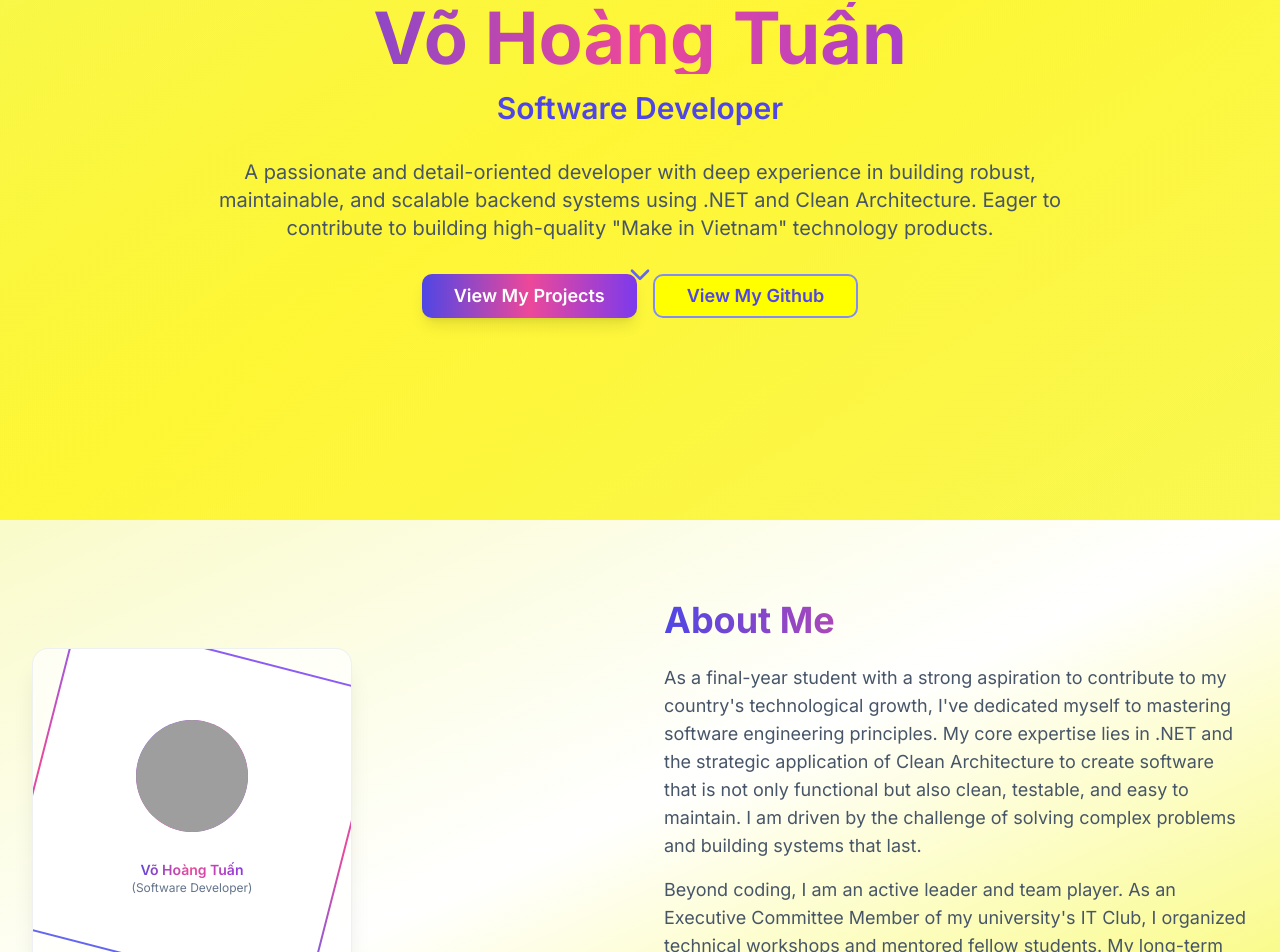
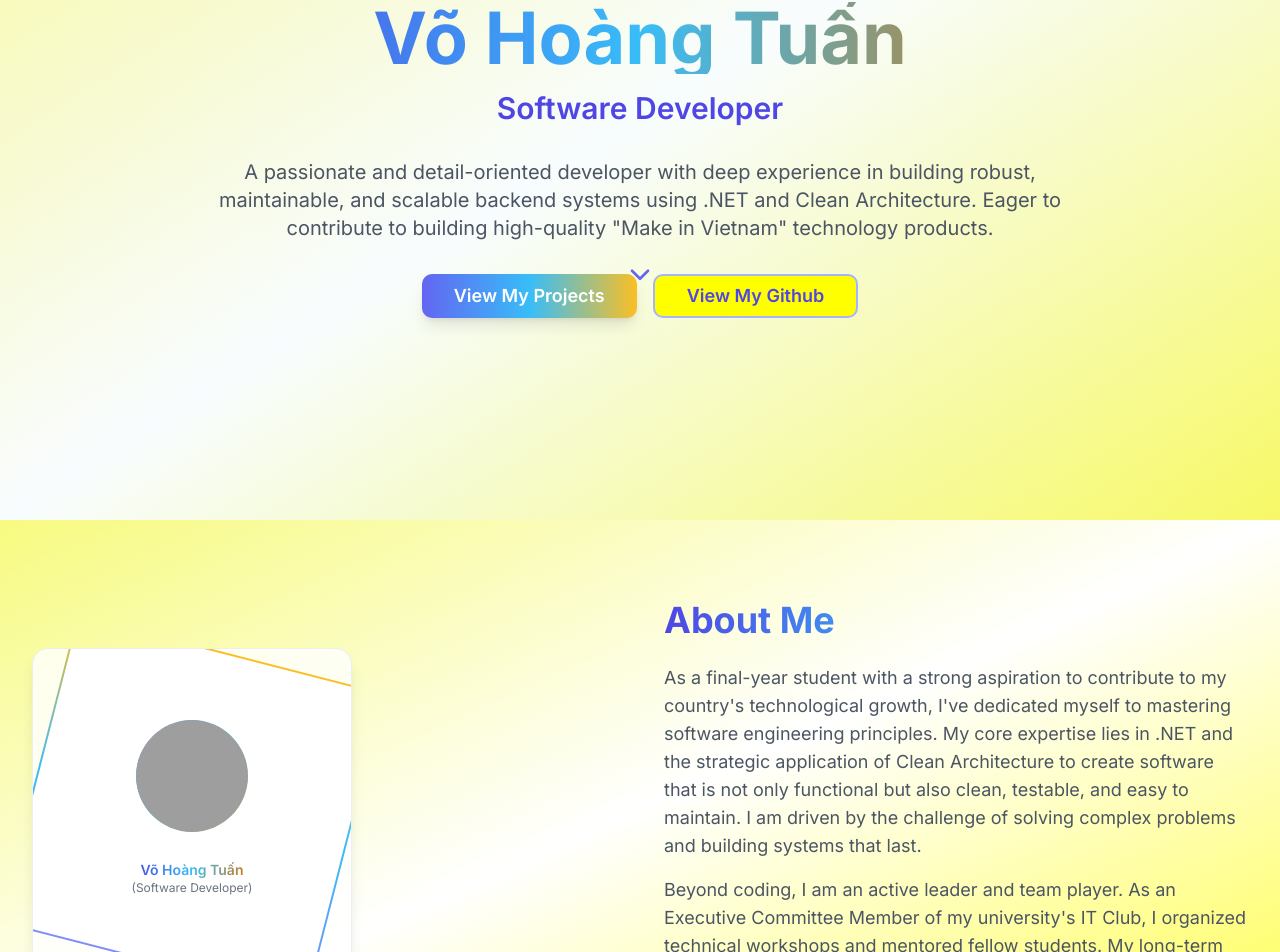
Before and after one commit to Vohoangtuanhdhtdm/code-path-forward, a React (Vite) app: page / in a window 1280 px wide. Shown: the part 280-1232 px from the top of the page. Built offline with nearby package versions, Linux system fonts and the light colour scheme; grey boxes are pictures that could not be loaded.

Commit message:
Refactor: Update color scheme
Redesign the website's color palette for a more modern, harmonious, and aesthetically pleasing look, using a light gray/off-white base with soft indigo, calm blue, and warm beige accents.

```diff
--- a/src/components/AboutSection.tsx
+++ b/src/components/AboutSection.tsx
@@ -8,7 +8,7 @@ const AboutSection = () => {
   const isInView = useInView(ref, { once: true, amount: 0.2 });
 
   return (
-    <section id="about" className="py-20 section-padding bg-gradient-to-br from-slate-50/80 via-white to-indigo-50/40" ref={ref}>
+    <section id="about" className="py-20 section-padding bg-gradient-to-br from-blue-50/50 via-white to-amber-50/30" ref={ref}>
       <div className="container-width">
         <div className="grid lg:grid-cols-2 gap-12 items-center">
           {/* Profile Image */}
@@ -26,7 +26,7 @@ const AboutSection = () => {
               <div className="w-80 h-80 glass-effect rounded-2xl flex items-center justify-center relative overflow-hidden">
                 {/* Animated border */}
                 <motion.div
-                  className="absolute inset-0 bg-gradient-to-r from-indigo-500 via-pink-500 to-violet-500 rounded-2xl"
+                  className="absolute inset-0 bg-gradient-to-r from-indigo-400 via-sky-400 to-amber-400 rounded-2xl"
                   animate={{ rotate: 360 }}
                   transition={{ duration: 8, repeat: Infinity, ease: "linear" }}
                   style={{ padding: "2px" }}
@@ -34,9 +34,9 @@ const AboutSection = () => {
                   <div className="w-full h-full bg-white rounded-2xl" />
                 </motion.div>
 
-                <div className="relative z-10 text-center text-slate-600 p-6">
+                <div className="relative z-10 text-center text-gray-600 p-6">
                   <motion.div
-                    className="w-28 h-28 bg-gradient-to-br from-indigo-500 via-pink-500 to-violet-500 rounded-full mx-auto mb-7 flex items-center justify-center overflow-hidden"
+                    className="w-28 h-28 bg-gradient-to-br from-indigo-400 via-sky-400 to-amber-400 rounded-full mx-auto mb-7 flex items-center justify-center overflow-hidden"
                     whileHover={{ rotate: 360 }}
                     transition={{ duration: 0.8 }}
                   >
@@ -47,7 +47,7 @@ const AboutSection = () => {
                     />
                   </motion.div>
                   <p className="text-sm font-semibold gradient-text">Võ Hoàng Tuấn</p>
-                  <p className="text-xs text-slate-500">(Software Developer)</p>
+                  <p className="text-xs text-gray-500">(Software Developer)</p>
                 </div>
               </div>
             </motion.div>
@@ -69,7 +69,7 @@ const AboutSection = () => {
               About Me
             </motion.h2>
 
-            <div className="space-y-4 text-slate-600 leading-relaxed">
+            <div className="space-y-4 text-gray-600 leading-relaxed">
               <motion.p
                 className="text-lg"
                 initial={{ opacity: 0, y: 20 }}
--- a/src/components/HeroSection.tsx
+++ b/src/components/HeroSection.tsx
@@ -18,10 +18,10 @@ const HeroSection = () => {
   return (
     <section
       id="hero"
-      className="min-h-screen flex items-center justify-center section-padding pt-20 relative overflow-hidden bg-gradient-to-br from-indigo-50/30 via-pink-50/20 to-violet-50/30"
+      className="min-h-screen flex items-center justify-center section-padding pt-20 relative overflow-hidden bg-gradient-to-br from-gray-50/60 via-white to-blue-50/40"
     >
       {/* Animated background gradient */}
-      <div className="absolute inset-0 gradient-bg opacity-60" />
+      <div className="absolute inset-0 gradient-bg opacity-70" />
 
       <div className="container-width relative z-10">
         <div className="text-center space-y-8">
@@ -50,7 +50,7 @@ const HeroSection = () => {
           </motion.div>
 
           <motion.p
-            className="text-lg md:text-xl text-slate-600 max-w-4xl mx-auto leading-relaxed"
+            className="text-lg md:text-xl text-gray-600 max-w-4xl mx-auto leading-relaxed"
             initial={{ opacity: 0, y: 30 }}
             animate={{ opacity: 1, y: 0 }}
             transition={{ duration: 0.8, delay: 0.6 }}
@@ -73,7 +73,7 @@ const HeroSection = () => {
             >
               <Button
                 size="lg"
-                className="px-8 py-3 text-lg bg-gradient-to-r from-indigo-600 via-pink-500 to-violet-600 hover:from-indigo-700 hover:via-pink-600 hover:to-violet-700 shadow-lg text-white font-semibold"
+                className="px-8 py-3 text-lg bg-gradient-to-r from-indigo-500 via-sky-400 to-amber-400 hover:from-indigo-600 hover:via-sky-500 hover:to-amber-500 shadow-lg text-white font-semibold"
                 onClick={() => scrollToSection("projects")}
               >
                 View My Projects
@@ -86,7 +86,7 @@ const HeroSection = () => {
               <Button
                 variant="outline"
                 size="lg"
-                className="px-8 py-3 text-lg border-2 border-indigo-400 text-indigo-600 hover:bg-indigo-50 font-semibold"
+                className="px-8 py-3 text-lg border-2 border-indigo-300 text-indigo-600 hover:bg-indigo-50 font-semibold"
                 onClick={downloadCV}
               >
                 View My Github
--- a/src/components/ParticlesBackground.tsx
+++ b/src/components/ParticlesBackground.tsx
@@ -50,13 +50,13 @@ const ParticlesBackground = () => {
         },
         particles: {
           color: {
-            value: ["#4f46e5", "#ec4899", "#7c3aed"],
+            value: ["#4f46e5", "#38bdf8", "#a98467"],
           },
           links: {
             color: "#4f46e5",
             distance: 150,
             enable: true,
-            opacity: 0.15,
+            opacity: 0.12,
             width: 1,
           },
           move: {
@@ -66,7 +66,7 @@ const ParticlesBackground = () => {
               default: "bounce",
             },
             random: false,
-            speed: 0.6,
+            speed: 0.5,
             straight: false,
           },
           number: {
@@ -74,10 +74,10 @@ const ParticlesBackground = () => {
               enable: true,
               area: 800,
             },
-            value: 60,
+            value: 50,
           },
           opacity: {
-            value: 0.25,
+            value: 0.2,
           },
           shape: {
             type: "circle",
--- a/src/components/ProjectsSection.tsx
+++ b/src/components/ProjectsSection.tsx
@@ -27,7 +27,7 @@ const ProjectsSection = () => {
       ],
       githubLink: "https://github.com/Vohoangtuanhdhtdm/Meditation.API2.git",
       icon: "🧘",
-      gradient: "from-indigo-500 to-violet-500",
+      gradient: "from-indigo-400 to-sky-400",
     },
     {
       title: "Lemoo E-commerce Platform (Scientific Research Project)",
@@ -38,7 +38,7 @@ const ProjectsSection = () => {
       technologies: ["ReactJS", "REST API", "Microservices environment", "Git"],
       githubLink: "https://github.com/Zeustakeshi/Lemoo.git",
       icon: "🛒",
-      gradient: "from-indigo-500 to-pink-500",
+      gradient: "from-sky-400 to-amber-400",
     },
     {
       title: "TuAn Fashion Store (Full-stack Website)",
@@ -49,7 +49,7 @@ const ProjectsSection = () => {
       technologies: [".NET MVC", "ReactJS", "SQL Server", "HTML/CSS"],
       githubLink: "https://github.com/Vohoangtuanhdhtdm/CuaHangVHT.git",
       icon: "👔",
-      gradient: "from-pink-500 to-violet-500",
+      gradient: "from-amber-400 to-indigo-400",
     },
   ];
 
@@ -76,7 +76,7 @@ const ProjectsSection = () => {
   };
 
   return (
-    <section id="projects" className="py-20 section-padding bg-gradient-to-br from-indigo-50/40 via-white to-violet-50/30" ref={ref}>
+    <section id="projects" className="py-20 section-padding bg-gradient-to-br from-sky-50/40 via-white to-amber-50/30" ref={ref}>
       <div className="container-width">
         <motion.div
           className="text-center mb-16"
@@ -87,7 +87,7 @@ const ProjectsSection = () => {
           <h2 className="text-3xl md:text-4xl font-bold gradient-text mb-4">
             Featured Projects
           </h2>
-          <p className="text-lg text-slate-600 max-w-2xl mx-auto">
+          <p className="text-lg text-gray-600 max-w-2xl mx-auto">
             A showcase of my technical expertise and problem-solving abilities
           </p>
         </motion.div>
@@ -108,10 +108,10 @@ const ProjectsSection = () => {
                 transition: { duration: 0.3 }
               }}
             >
-              <div className="glass-effect rounded-xl p-6 h-full relative overflow-hidden card-hover border border-indigo-100/60">
+              <div className="glass-effect rounded-xl p-6 h-full relative overflow-hidden card-hover border border-gray-200/70">
                 {/* Animated background gradient */}
                 <motion.div
-                  className={`absolute inset-0 bg-gradient-to-br ${project.gradient} opacity-0 group-hover:opacity-8 transition-opacity duration-500`}
+                  className={`absolute inset-0 bg-gradient-to-br ${project.gradient} opacity-0 group-hover:opacity-5 transition-opacity duration-500`}
                   initial={false}
                 />
 
@@ -127,35 +127,35 @@ const ProjectsSection = () => {
                     {project.icon}
                   </motion.div>
 
-                  <h3 className="text-xl font-bold text-slate-700 group-hover:gradient-text transition-all duration-300">
+                  <h3 className="text-xl font-bold text-gray-700 group-hover:gradient-text transition-all duration-300">
                     {project.title}
                   </h3>
 
-                  <p className="text-slate-600 leading-relaxed">
+                  <p className="text-gray-600 leading-relaxed">
                     {project.description}
                   </p>
 
                   <motion.div
-                    className="glass-effect border border-indigo-100/40 rounded-lg p-4 flex-grow"
+                    className="glass-effect border border-gray-200/50 rounded-lg p-4 flex-grow"
                     whileHover={{ scale: 1.02 }}
                   >
-                    <p className="text-sm text-slate-700 font-medium mb-1">
+                    <p className="text-sm text-gray-700 font-medium mb-1">
                       Key Contribution:
                     </p>
-                    <p className="text-sm text-slate-600">
+                    <p className="text-sm text-gray-600">
                       {project.achievement}
                     </p>
                   </motion.div>
 
                   <div className="space-y-2">
-                    <p className="text-sm font-medium text-slate-700">
+                    <p className="text-sm font-medium text-gray-700">
                       Technologies:
                     </p>
                     <div className="flex flex-wrap gap-2">
                       {project.technologies.map((tech, techIndex) => (
                         <motion.span
                           key={techIndex}
-                          className="px-3 py-1 bg-gradient-to-r from-indigo-100/80 to-violet-100/80 text-slate-700 text-xs rounded-full border border-indigo-200/60"
+                          className="px-3 py-1 bg-gradient-to-r from-indigo-50 to-sky-50 text-gray-700 text-xs rounded-full border border-gray-200/60"
                           whileHover={{ scale: 1.1 }}
                           initial={{ opacity: 0, scale: 0.8 }}
                           animate={isInView ? { opacity: 1, scale: 1 } : { opacity: 0, scale: 0.8 }}
@@ -176,7 +176,7 @@ const ProjectsSection = () => {
                   >
                     <Button
                       variant="outline"
-                      className="w-full border-indigo-200 text-indigo-600 group-hover:bg-gradient-to-r group-hover:from-indigo-600 group-hover:via-pink-500 group-hover:to-violet-600 group-hover:text-white group-hover:border-transparent transition-all duration-300"
+                      className="w-full border-indigo-200 text-indigo-600 group-hover:bg-gradient-to-r group-hover:from-indigo-500 group-hover:via-sky-400 group-hover:to-amber-400 group-hover:text-white group-hover:border-transparent transition-all duration-300"
                       onClick={() => window.open(project.githubLink, "_blank")}
                     >
                       <Github className="w-4 h-4 mr-2" />
--- a/src/index.css
+++ b/src/index.css
@@ -7,93 +7,93 @@
 
 @layer base {
   :root {
-    --background: 251 251 251;
-    --foreground: 51 65 85;
+    --background: 249 250 251;
+    --foreground: 55 65 81;
 
     --card: 255 255 255;
-    --card-foreground: 51 65 85;
+    --card-foreground: 55 65 81;
 
     --popover: 255 255 255;
-    --popover-foreground: 51 65 85;
+    --popover-foreground: 55 65 81;
 
     --primary: 79 70 229;
     --primary-foreground: 255 255 255;
 
-    --secondary: 248 250 252;
-    --secondary-foreground: 71 85 105;
+    --secondary: 243 244 246;
+    --secondary-foreground: 75 85 99;
 
-    --muted: 248 250 252;
-    --muted-foreground: 100 116 139;
+    --muted: 243 244 246;
+    --muted-foreground: 107 114 128;
 
-    --accent: 236 72 153;
+    --accent: 56 189 248;
     --accent-foreground: 255 255 255;
 
     --destructive: 239 68 68;
     --destructive-foreground: 255 255 255;
 
-    --border: 226 232 240;
-    --input: 248 250 252;
+    --border: 229 231 235;
+    --input: 243 244 246;
     --ring: 79 70 229;
 
     --radius: 0.75rem;
 
     --sidebar-background: 255 255 255;
-    --sidebar-foreground: 51 65 85;
+    --sidebar-foreground: 55 65 81;
     --sidebar-primary: 79 70 229;
     --sidebar-primary-foreground: 255 255 255;
-    --sidebar-accent: 248 250 252;
-    --sidebar-accent-foreground: 51 65 85;
-    --sidebar-border: 226 232 240;
+    --sidebar-accent: 243 244 246;
+    --sidebar-accent-foreground: 55 65 81;
+    --sidebar-border: 229 231 235;
     --sidebar-ring: 79 70 229;
 
-    /* Harmonious gradient colors - Indigo to Pink to Violet */
+    /* Harmonious color palette - Soft Indigo, Calm Blue, Warm Beige */
     --gradient-from: 79 70 229;
-    --gradient-via: 236 72 153;
-    --gradient-to: 124 58 237;
+    --gradient-via: 56 189 248;
+    --gradient-to: 169 132 103;
   }
 
   .dark {
-    --background: 251 251 251;
-    --foreground: 51 65 85;
+    --background: 249 250 251;
+    --foreground: 55 65 81;
 
     --card: 255 255 255;
-    --card-foreground: 51 65 85;
+    --card-foreground: 55 65 81;
 
     --popover: 255 255 255;
-    --popover-foreground: 51 65 85;
+    --popover-foreground: 55 65 81;
 
     --primary: 79 70 229;
     --primary-foreground: 255 255 255;
 
-    --secondary: 248 250 252;
-    --secondary-foreground: 71 85 105;
+    --secondary: 243 244 246;
+    --secondary-foreground: 75 85 99;
 
-    --muted: 248 250 252;
-    --muted-foreground: 100 116 139;
+    --muted: 243 244 246;
+    --muted-foreground: 107 114 128;
 
-    --accent: 236 72 153;
+    --accent: 56 189 248;
     --accent-foreground: 255 255 255;
 
     --destructive: 239 68 68;
     --destructive-foreground: 255 255 255;
 
-    --border: 226 232 240;
-    --input: 248 250 252;
+    --border: 229 231 235;
+    --input: 243 244 246;
     --ring: 79 70 229;
 
     --sidebar-background: 255 255 255;
-    --sidebar-foreground: 51 65 85;
+    --sidebar-foreground: 55 65 81;
     --sidebar-primary: 79 70 229;
     --sidebar-primary-foreground: 255 255 255;
-    --sidebar-accent: 248 250 252;
-    --sidebar-accent-foreground: 51 65 85;
-    --sidebar-border: 226 232 240;
+    --sidebar-accent: 243 244 246;
+    --sidebar-accent-foreground: 55 65 81;
+    --sidebar-border: 229 231 235;
     --sidebar-ring: 79 70 229;
 
-    /* Harmonious gradient colors */
+    /* Harmonious color palette */
     --gradient-from: 79 70 229;
-    --gradient-via: 236 72 153;
-    --gradient-to: 124 58 237;
+    --gradient-via: 56 189 248;
+    --gradient-to: 169 132 103;
   }
 }
 
@@ -121,23 +121,23 @@
   }
 
   .gradient-text {
-    @apply bg-gradient-to-r from-indigo-600 via-pink-500 to-violet-600 bg-clip-text text-transparent;
+    @apply bg-gradient-to-r from-indigo-600 via-sky-400 to-amber-600 bg-clip-text text-transparent;
   }
 
   .gradient-bg {
-    background: linear-gradient(135deg, rgb(79 70 229 / 0.04) 0%, rgb(236 72 153 / 0.06) 50%, rgb(124 58 237 / 0.04) 100%);
+    background: linear-gradient(135deg, rgba(79, 70, 229, 0.03) 0%, rgba(56, 189, 248, 0.05) 50%, rgba(169, 132, 103, 0.03) 100%);
   }
 
   .glass-effect {
-    @apply bg-white/70 backdrop-blur-xl border border-slate-200/60 shadow-xl;
+    @apply bg-white/80 backdrop-blur-xl border border-gray-200/70 shadow-lg;
   }
 
   .glow-effect {
-    box-shadow: 0 4px 20px rgb(79 70 229 / 0.12), 0 8px 40px rgb(236 72 153 / 0.08), 0 16px 80px rgb(124 58 237 / 0.04);
+    box-shadow: 0 4px 20px rgba(79, 70, 229, 0.08), 0 8px 40px rgba(56, 189, 248, 0.06), 0 16px 80px rgba(169, 132, 103, 0.04);
   }
 
   .card-hover {
-    @apply transition-all duration-300 hover:shadow-2xl hover:shadow-indigo-500/10 hover:-translate-y-1;
+    @apply transition-all duration-300 hover:shadow-xl hover:shadow-indigo-500/5 hover:-translate-y-1;
   }
 }
 
@@ -157,13 +157,13 @@
 }
 
 ::-webkit-scrollbar-track {
-  @apply bg-slate-100;
+  @apply bg-gray-100;
 }
 
 ::-webkit-scrollbar-thumb {
-  @apply bg-gradient-to-b from-indigo-500 via-pink-500 to-violet-500 rounded-full;
+  @apply bg-gradient-to-b from-indigo-400 via-sky-400 to-amber-400 rounded-full;
 }
 
 ::-webkit-scrollbar-thumb:hover {
-  @apply from-indigo-600 via-pink-600 to-violet-600;
+  @apply from-indigo-500 via-sky-500 to-amber-500;
 }
```
Also changed, not shown: src/components/ContactSection.tsx (+17 -17 lines), src/components/SkillsSection.tsx (+4 -4 lines).
